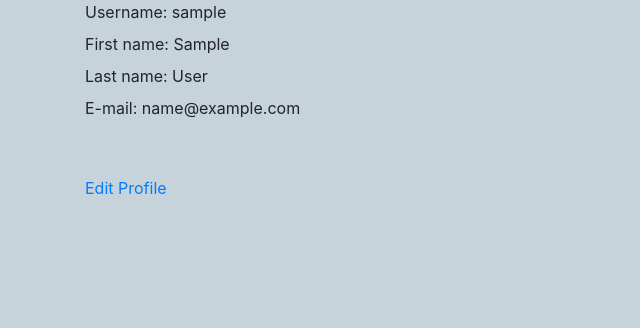
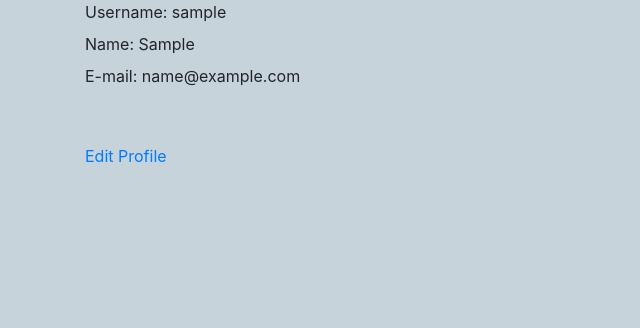
Before and after one commit to Ind20/project, a Django app: page /profile in a window 1280 px wide. Shown: the part 120-448 px from the top of the page, without its empty margins (0-640 px from the left). Run offline with Django 3.2, Linux system fonts and the light colour scheme; the visitor is signed in with stand-in values (Sample User, id 1); some libraries are stand-ins or nearby versions.

Commit message:
no last name in profile

```diff
--- a/template/profile.html
+++ b/template/profile.html
@@ -15,10 +15,8 @@
             <img src="{{request.user.userprofile.profile_pic.url}}" height="50" width="50"><br>
             <label for="username">Username: </label>
             <output type="text">{{user.username}}</output><br>
-            <label for="first_name">First name: </label>
+            <label for="first_name">Name: </label>
             <output type="text">{{user.first_name}}</output><br>
-            <label for="last_name">Last name: </label>
-            <output type="text">{{user.last_name}}</output><br>
             {% for d in data %}
             <label for="phone_num">Phone: </label>
             <output type="text">{{d.phone_num}}</output><br>
```
